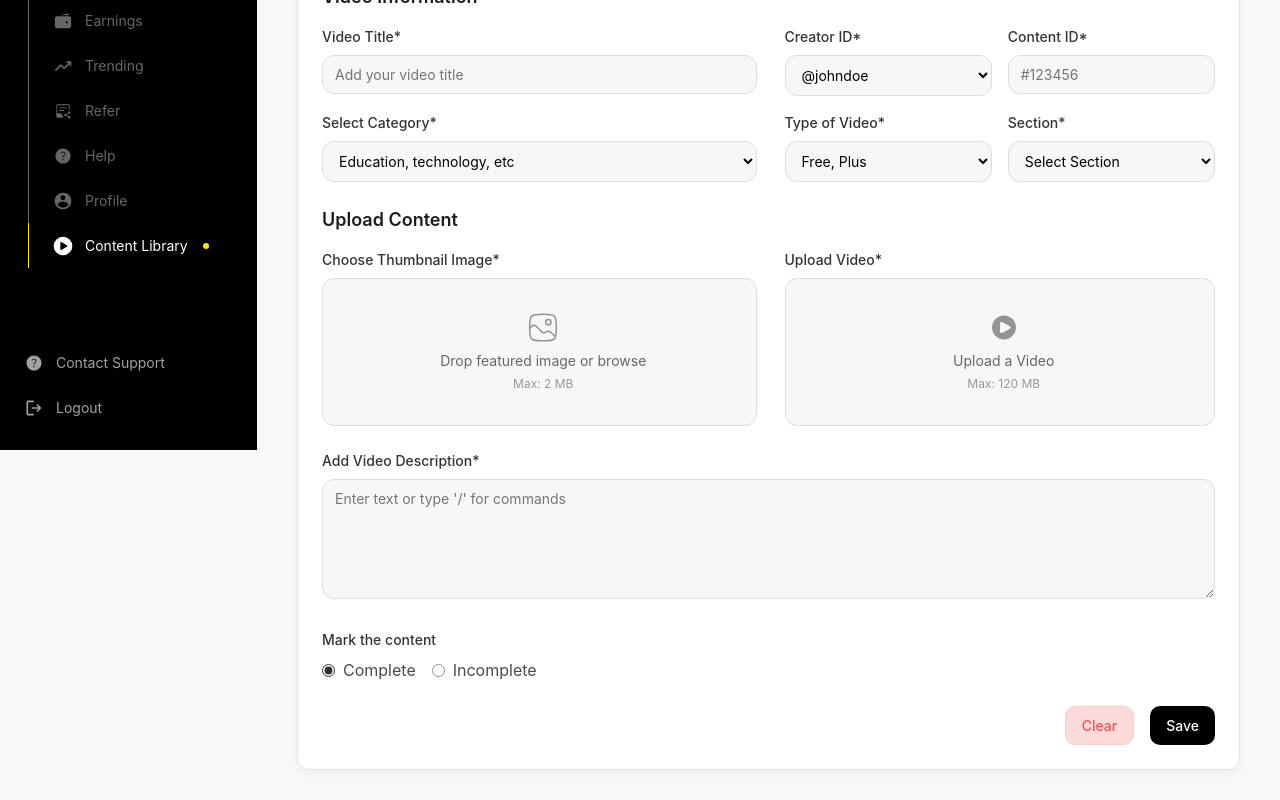
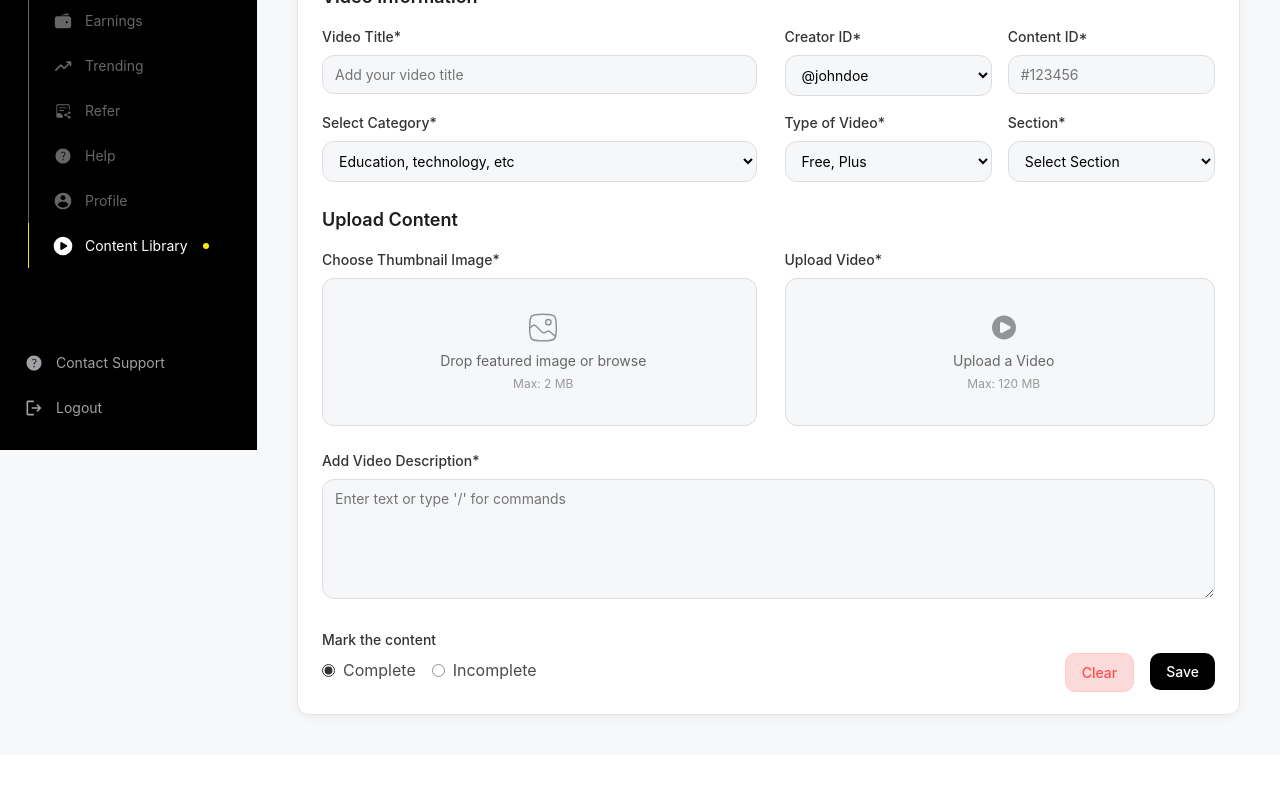
Before and after one commit to NirbhaySirsikar/thinkle-assignment, a React (Vite) app: page /content-library in a window 1280 px wide. Shown: the part 350-1150 px from the top of the page. After the commit the page ends 1105 px from the top, so only its background shows below. Built offline with nearby package versions, Linux system fonts and the light colour scheme.

Commit message:
fixed bottom alignment in uploadcontent

```diff
--- a/src/components/ContentLibrary/UploadContent.jsx
+++ b/src/components/ContentLibrary/UploadContent.jsx
@@ -384,7 +384,7 @@ const UploadContent = () => {
         />
       </div>
 
-      {/* Content Status */}
+<div className="bottom-section">
       <div className="form-section">
         <label className="form-label">Mark the content</label>
         <div className="radio-group">
@@ -414,8 +414,6 @@ const UploadContent = () => {
           </div>
         </div>
       </div>
-
-      {/* Form Actions */}
       <div className="form-actions">
         <button className="button button-danger" onClick={handleClear}>
           Clear
@@ -424,6 +422,7 @@ const UploadContent = () => {
           Save
         </button>
       </div>
+      </div>
     </div>
   );
 };
--- a/src/styles/Button.css
+++ b/src/styles/Button.css
@@ -1,5 +1,6 @@
 .button {
   padding: 10px 16px;
+  height: fit-content;
   border-radius: 10px;
   font-size: 14px;
   font-weight: 500;
--- a/src/styles/ContentLibrary/UploadContent.css
+++ b/src/styles/ContentLibrary/UploadContent.css
@@ -163,3 +163,9 @@
 .button-danger:hover {
   background-color: #fff1f0;
 }
+
+.bottom-section {
+  display: flex;
+  justify-content: space-between;
+  margin-bottom: -2.5rem;
+}
```
